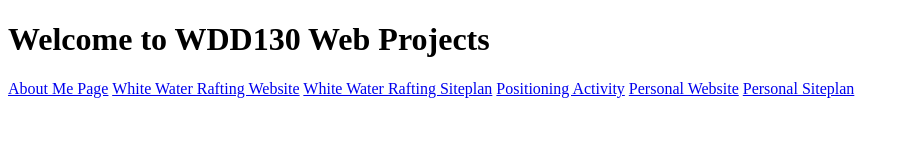
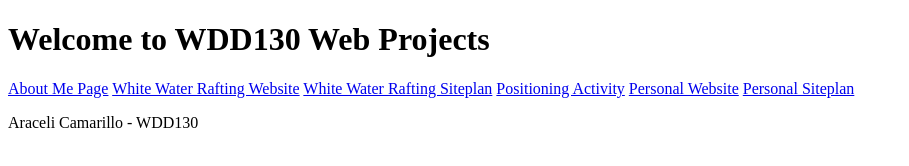
Before and after one commit to aracelicaes/wdd130, a plain HTML site: page index.html in a window 1280 px wide. Shown: the whole page, without its empty margins (0-909 px from the left). Drawn offline with Linux system fonts and the light colour scheme.

Commit message:
Added a paragraph to the home page.

```diff
--- a/index.html
+++ b/index.html
@@ -16,5 +16,6 @@
         <a href="#">Personal Siteplan</a>
     </nav>
 
+    <p>Araceli Camarillo - WDD130</p>
 </body>
 </html>
```
